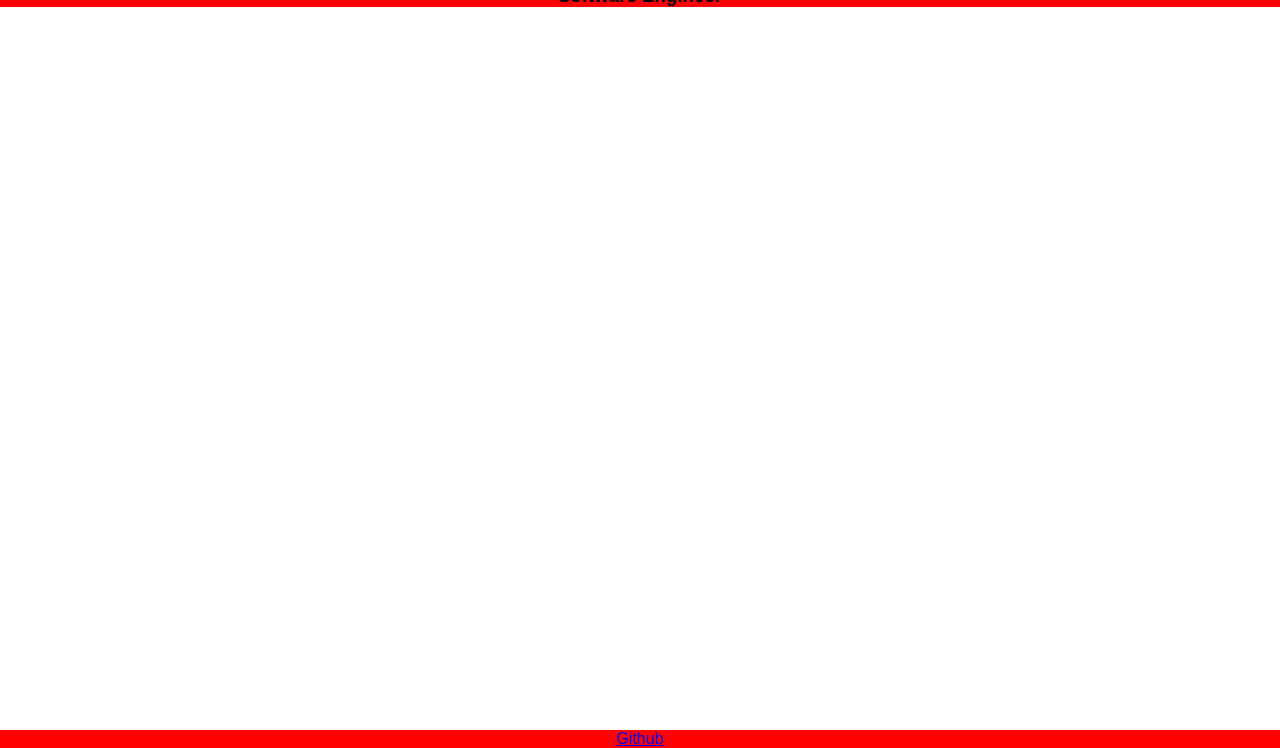
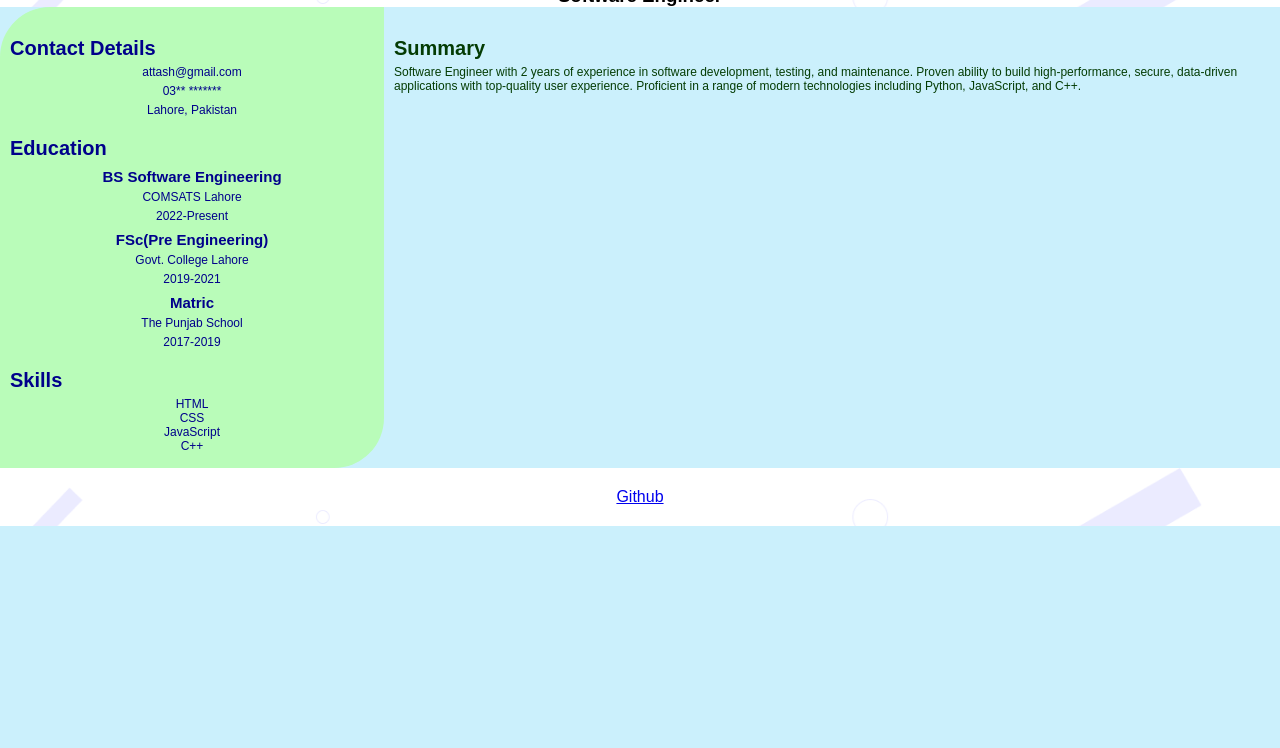
Before and after one commit to Attash2312/CV, a website: page index.html in a window 1280 px wide. Shown: the part 52-800 px from the top of the page. Drawn offline with Linux system fonts and the light colour scheme.

Commit message:
completed the left section and summary on right

```diff
--- a/index.html
+++ b/index.html
@@ -12,6 +12,46 @@
         <h3>Software Engineer</h3>
     </header>
 
+    <div class="grid-container">
+        <div class="left-part">
+            <section class="contact">
+                <h2>Contact Details</h2>
+                <p>attash@gmail.com</p>
+                <p>03** *******</p>
+                <p>Lahore, Pakistan</p>
+
+            </section>
+
+            <section class="education">
+                <h2>Education</h2>
+                <h3>BS Software Engineering</h3>
+                <p>COMSATS Lahore</p>
+                <p>2022-Present</p>
+                <h3>FSc(Pre Engineering)</h3>
+                <p>Govt. College Lahore</p>
+                <p>2019-2021</p>
+                <h3>Matric</h3>
+                <p>The Punjab School</p>
+                <p>2017-2019</p>
+            </section>
+            <section class="skills">
+                <h2>Skills</h2>
+                <ul>
+                    <li>HTML</li>
+                    <li>CSS</li>
+                    <li>JavaScript</li>
+                    <li>C++</li>
+                </ul>
+            </section>
+        </div>
+        <div class="right-part">
+            <section class="summary">
+                <h2>Summary</h2>
+                <p>Software Engineer with 2 years of experience in software development, testing, and maintenance. Proven ability to build high-performance, secure, data-driven applications with top-quality user experience. Proficient in a range of modern technologies including Python, JavaScript, and C++.</p>
+            </section>
+        </div>
+    </div>
+
     <footer>
         <a href="https://github.com/Attash2312">Github</a>
     </footer>
--- a/style.css
+++ b/style.css
@@ -6,14 +6,88 @@
 }
 
 header {
-  background: red;
-  text-align: center;
+    background-image: url('images/background.png');
+    background-size: cover;
+    background-repeat: no-repeat;
+    text-align: center;
+    background-color: white;
+}
+
+body {
+    background-color: rgb(203, 240, 252);
+}
+
+.grid-container{
+    display:grid;
+    grid-template-columns: 30% 70%;
+}
+
+.left-part{
+    padding: 10px;
+    background-color: rgb(185, 252, 185);
+    box-sizing: border-box;
+    border-radius: 50px 0px 50px 0px;
+}
+
+.left-part h2{
+    color: darkblue;
+    font-size: 20px;
+    margin-bottom: 5px;
+    margin-top: 20px;
+}
+
+.left-part h3{
+    color: darkblue;
+    font-size: 15px;
+    margin-top: 8px;
+    margin-bottom: 5px;
+    text-align: center;
+}
+
+
+.left-part p{
+    color: darkblue;
+    font-size: 12px;
+    margin-bottom: 5px;
+    text-align: center;
+}
+
+.left-part ul{
+    color: darkblue;
+    font-size: 12px;
+    margin-bottom: 5px;
+    text-align: center;
+    list-style: none;
+}
+
+
+.right-part{
+    padding: 10px;
+    background-color: rgb(203, 240, 252);
+    box-sizing: border-box;
+}
+
+.right-part h2{
+    color: rgb(4, 60, 4);
+    font-size: 20px;
+    margin-bottom: 5px;
+    margin-top: 20px;
+}
+
+.right-part p{
+    color: rgb(4, 60, 4);
+    font-size: 12px;
+    margin-bottom: 5px;
 }
 
 footer {
-  background: red;
+    background-image: url('images/background.png');
+    background-size: cover;
+    background-repeat: no-repeat;
+    padding: 20px;
   text-align: center;
-  position: fixed;
+  position:relative;
   bottom: 0;
   width: 100%;
+  background-color: white;
 }
```
Also changed, not shown: images/background.png (added).
